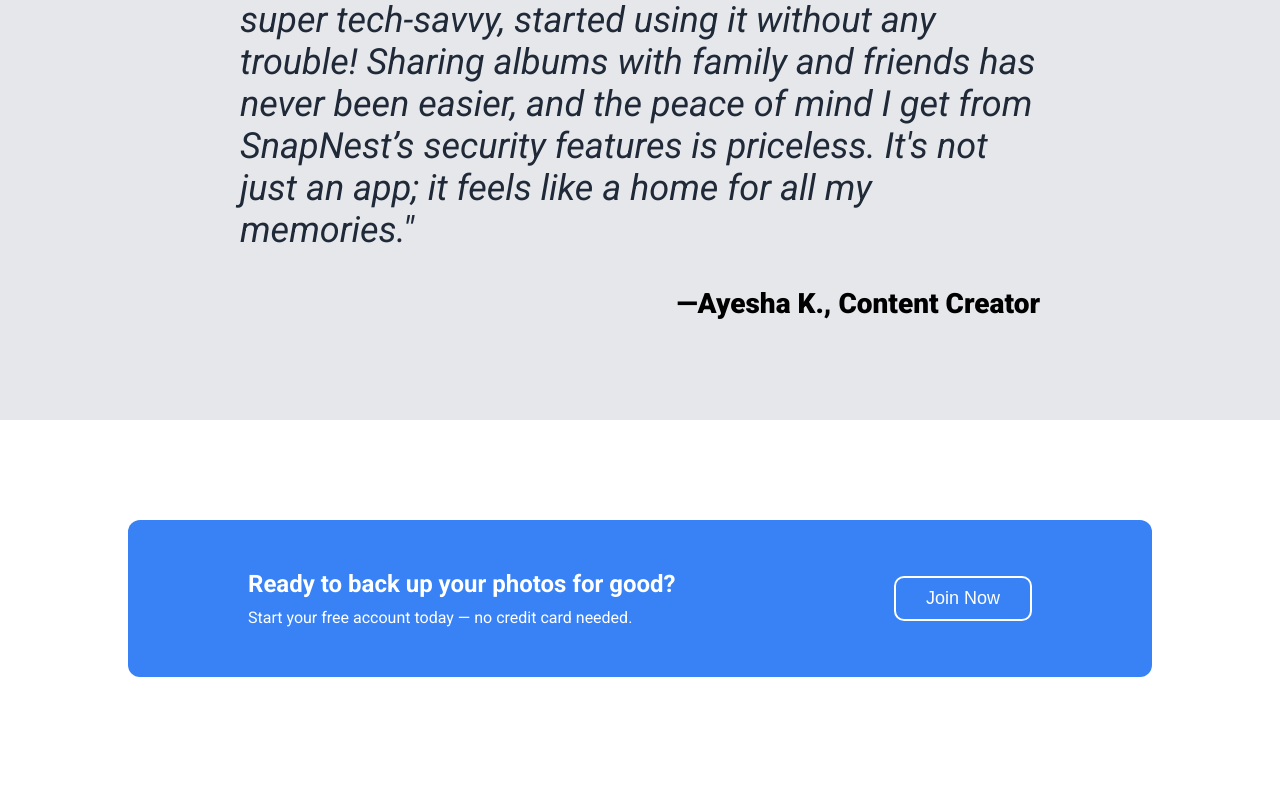
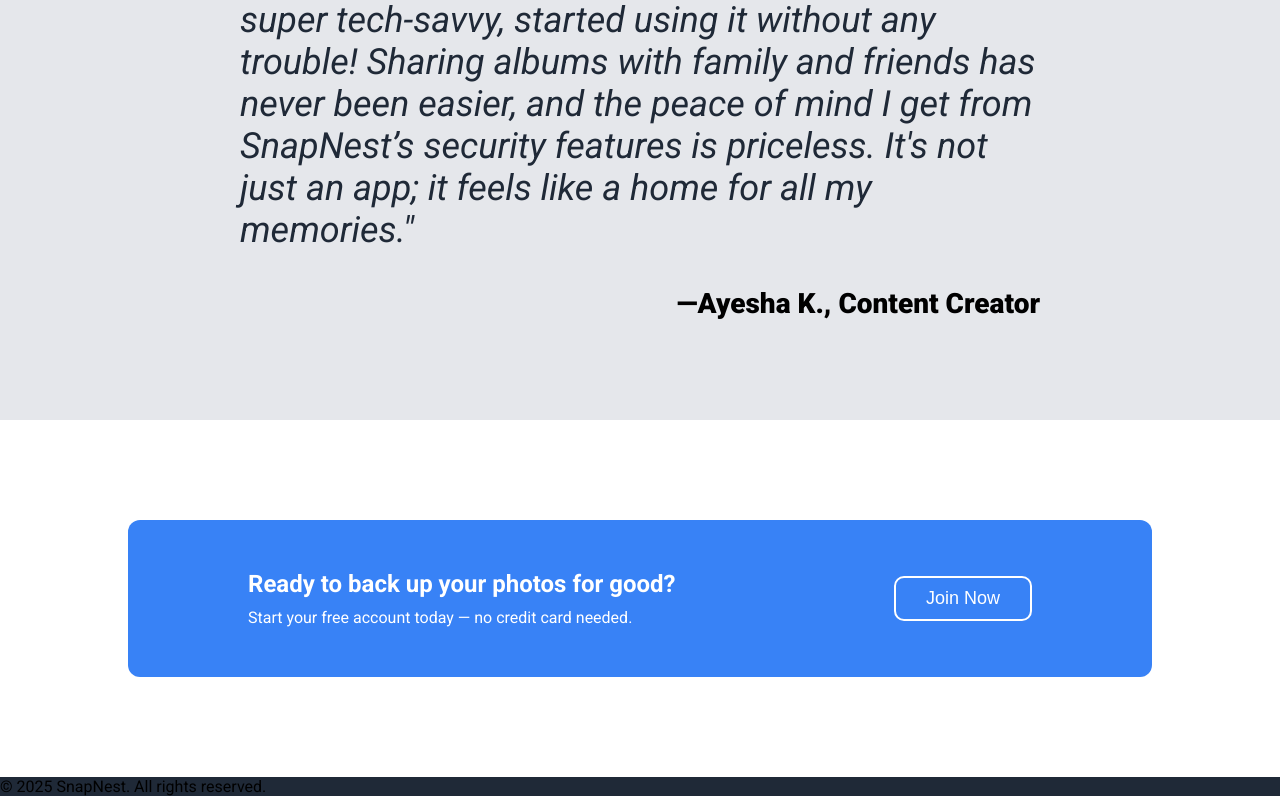
Before and after one commit to vkmx/odin-landing-page, a plain HTML site: page index.html in a window 1280 px wide. Shown: the part 1480-2276 px from the top of the page. Drawn offline with Linux system fonts and the light colour scheme.

Commit message:
Add footer content

```diff
--- a/index.html
+++ b/index.html
@@ -80,5 +80,9 @@
             </div>
         </div>
     </div>
+
+    <div class="footer">
+        <div>© 2025 SnapNest. All rights reserved.</div>
+    </div>
 </body>
 </html>
```
